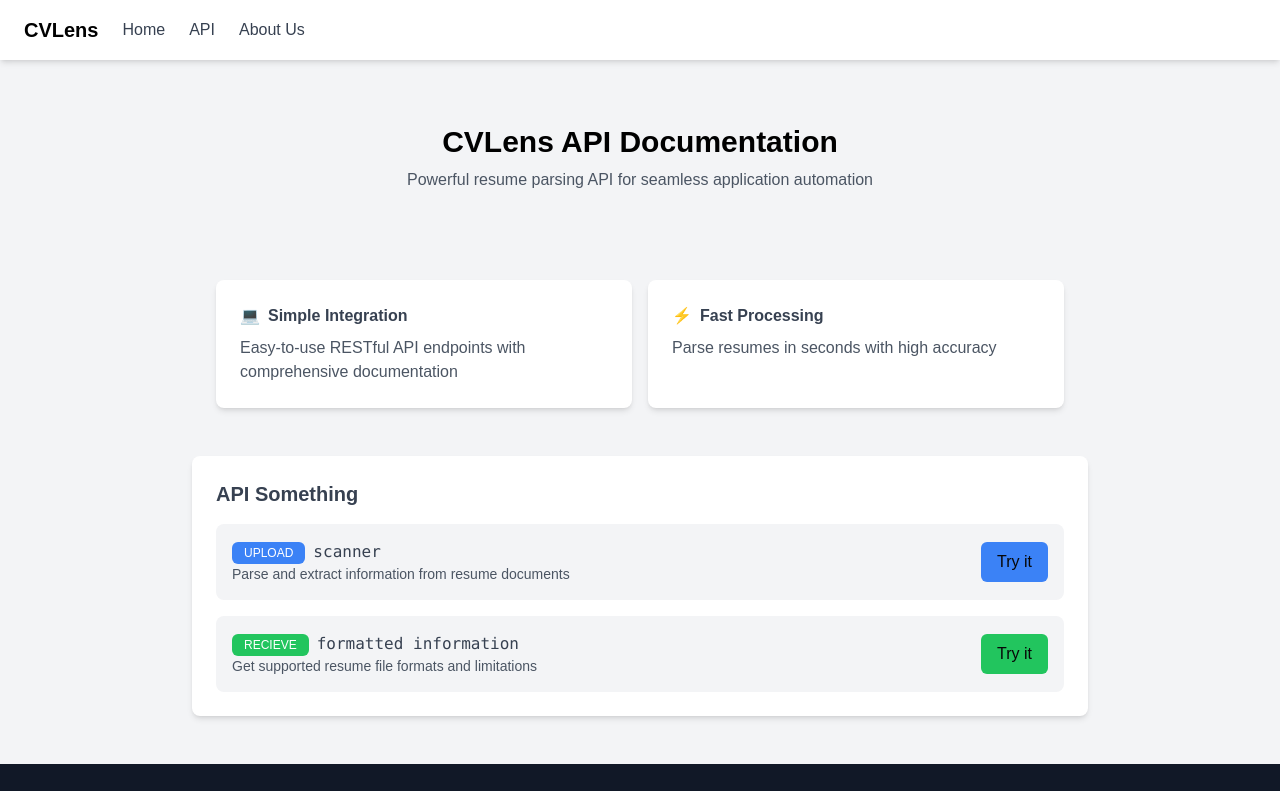
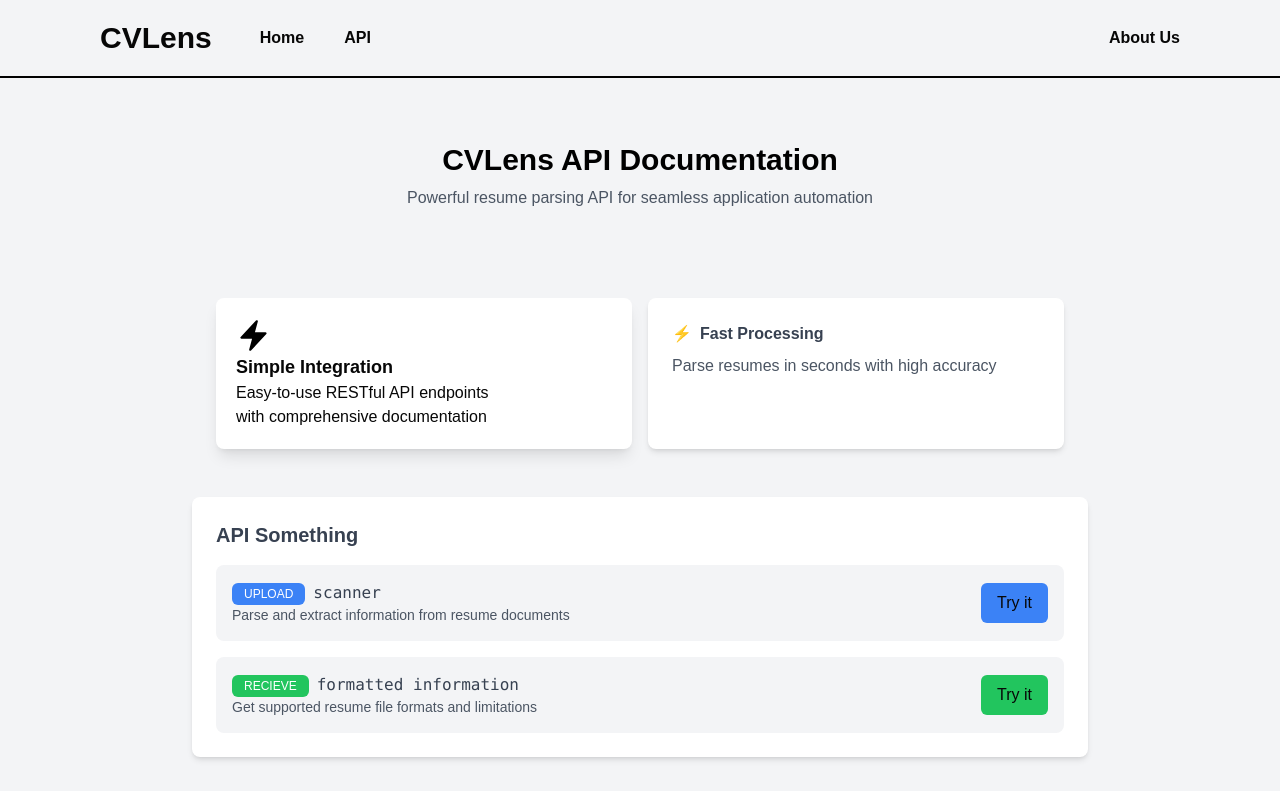
Before and after one commit to TaseskiCS/CVLens, a Next.js app in the folder cvlens-frontend/: page /api-doc in a window 1280 px wide. Shown: the top 791 px of the page. Built offline with nearby package versions, Linux system fonts and the light colour scheme.

Commit message:
Changing API-page components

```diff
--- a/cvlens-frontend/app/api-doc/page.js
+++ b/cvlens-frontend/app/api-doc/page.jsx
@@ -1,15 +1,10 @@
+import NavBar from "../components/Navbar/NavBar";
+import InfoCard from "../components/InfoCard/InfoCard";
+
 export default async function Page() {
     return (
       <div className="min-h-screen bg-gray-100">
-        {/* Navbar */}
-        <nav className="bg-white shadow-md py-4 px-6 flex justify-between items-center">
-        <div className="flex items-center space-x-6">
-        <span className="text-xl font-bold text-black">CVLens</span>
-        <a href="#" className="text-gray-700 hover:text-blue-500">Home</a>
-        <a href="#" className="text-gray-700 hover:text-blue-500">API</a>
-        <a href="#" className="text-gray-700 hover:text-blue-500">About Us</a>
-        </div>
-        </nav>
+        <NavBar/>
 
         {/* Header */}
         <header className="text-center py-16">
@@ -19,12 +14,15 @@ export default async function Page() {
 
         {/* API Overview */}
         <section className="max-w-4xl mx-auto grid grid-cols-1 md:grid-cols-2 gap-4 p-6">
-          <div className="p-6 bg-white shadow-md rounded-lg">
+          {/* <div className="p-6 bg-white shadow-md rounded-lg">
             <h3 className="font-semibold flex items-center text-gray-700">
               <span className="mr-2">💻</span> Simple Integration
             </h3>
             <p className="text-gray-600 mt-2">Easy-to-use RESTful API endpoints with comprehensive documentation</p>
-          </div>
+          </div> */}
+
+          <InfoCard icon= "/svg/bolt.svg" title="Simple Integration" text="Easy-to-use RESTful API endpoints with comprehensive documentation"/>
+
           <div className="p-6 bg-white shadow-md rounded-lg">
             <h3 className="font-semibold flex items-center text-gray-700 ">
               <span className="mr-2">⚡</span> Fast Processing
```
